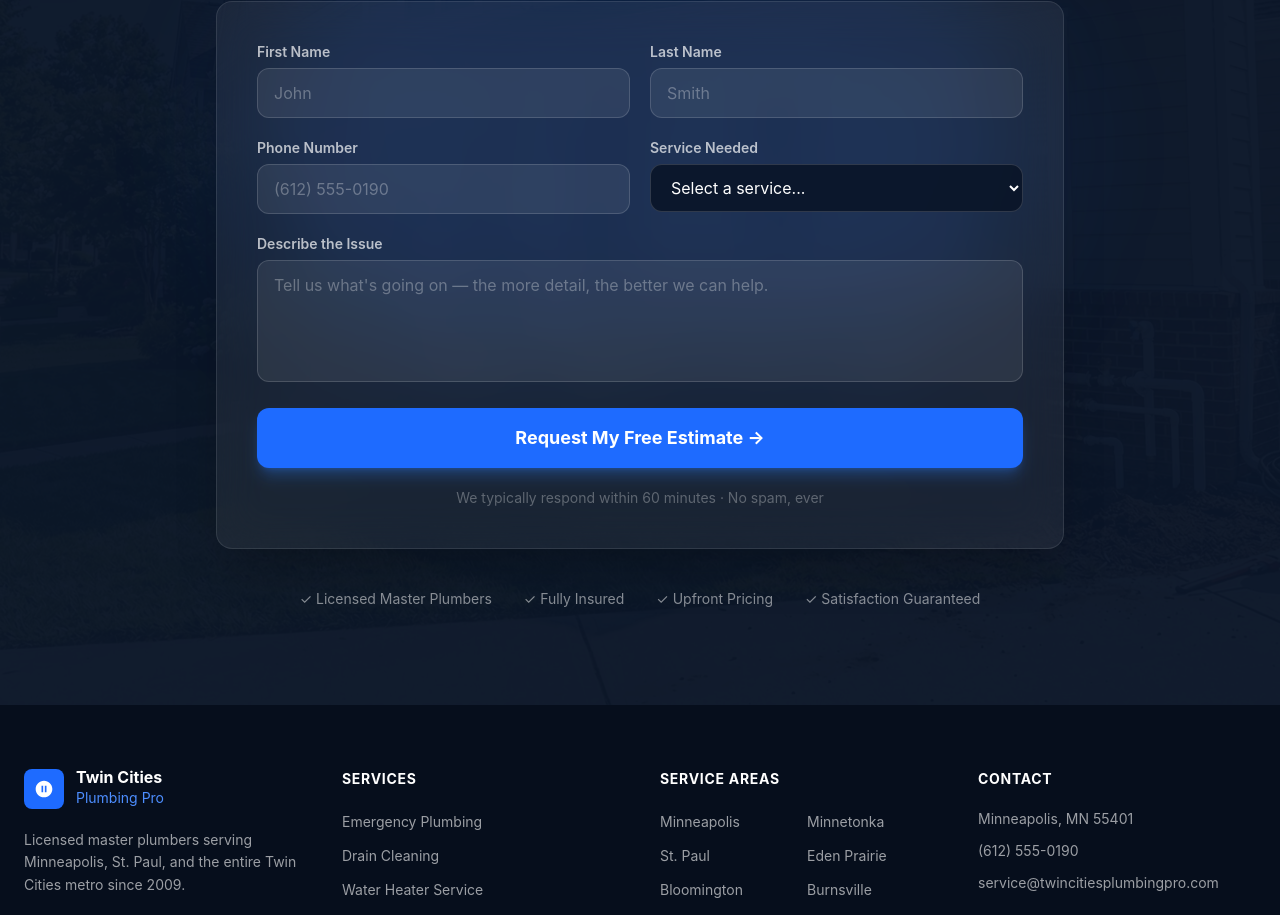
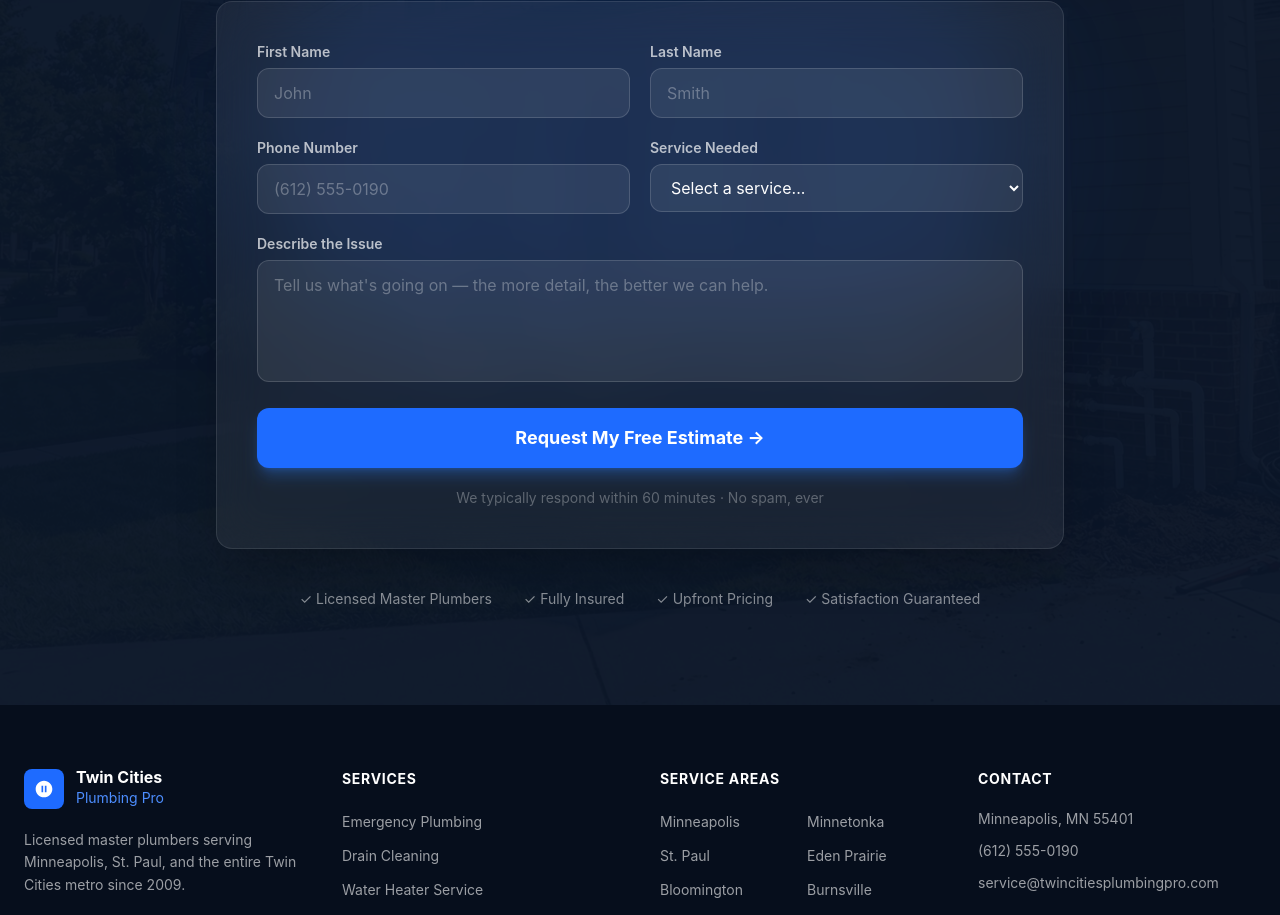
Before and after one commit to joshuamt888/twin-cities-plumbing-pro, a Next.js app: page / in a window 1280 px wide. Shown: the part 5178-6093 px from the top of the page. Built offline with nearby package versions, Linux system fonts and the light colour scheme.

Commit message:
Fix service dropdown bg to match other inputs

```diff
--- a/components/CTA.tsx
+++ b/components/CTA.tsx
@@ -110,7 +110,7 @@ export default function CTA() {
                     <select
                       required
                       className="w-full rounded-xl px-4 py-3 text-white focus:outline-none focus:ring-2 focus:ring-[#1e6bff]/50 transition"
-                      style={{ background: 'rgba(10,22,40,0.9)', border: '1px solid rgba(255,255,255,0.15)' }}
+                      style={{ background: 'rgba(255,255,255,0.08)', border: '1px solid rgba(255,255,255,0.15)' }}
                     >
                       <option value="" style={{ background: '#0a1628' }}>Select a service...</option>
                       <option style={{ background: '#0a1628' }}>Emergency Plumbing</option>
```
